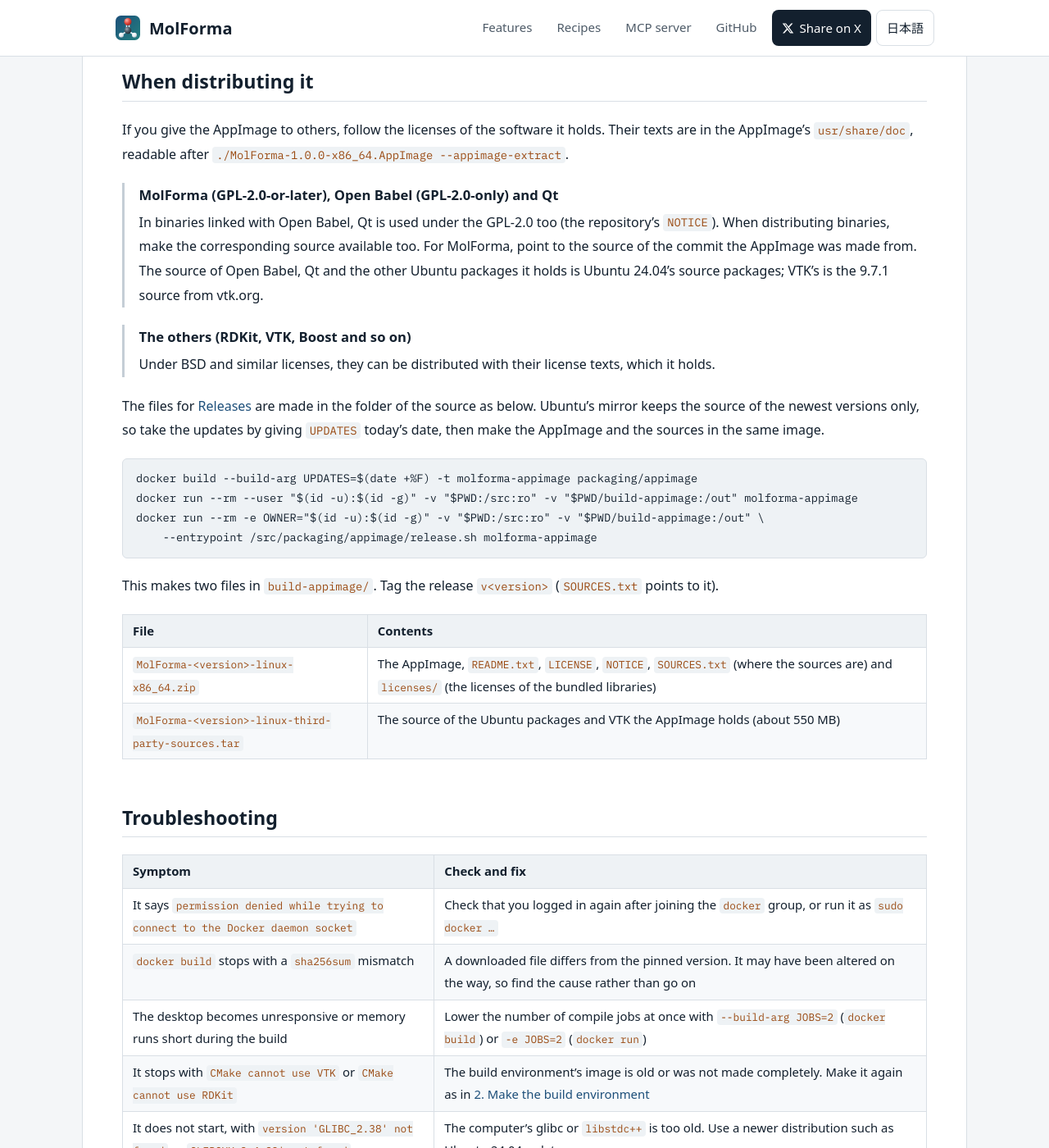
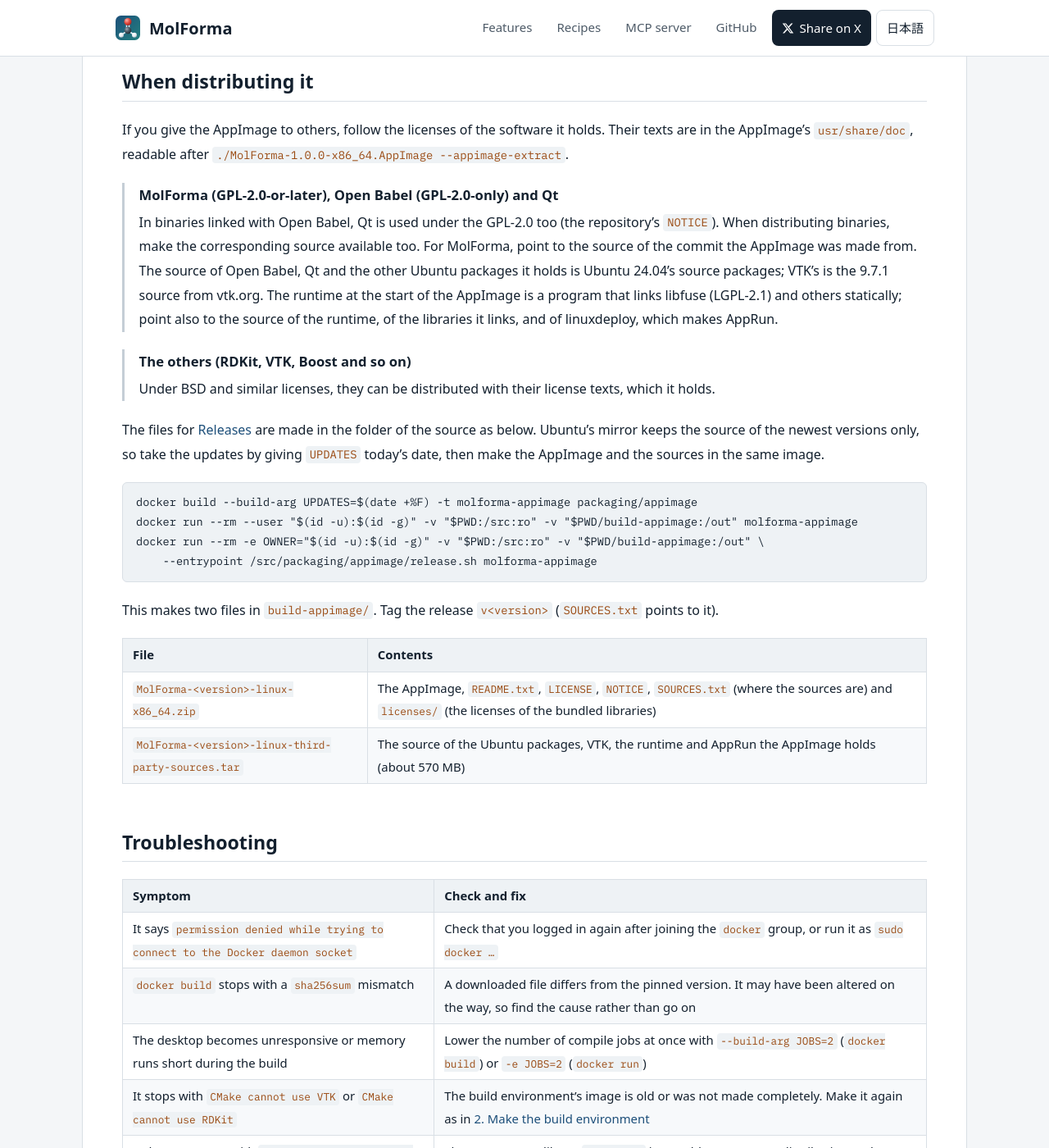
Before and after one commit to hnakada123/MolForma, a Jekyll site: the page built from docs/en/installation/appimage.md, in a window 1280 px wide and 1400 px high, scrolled down 4031 px. Shown: the whole window at 82% size. Built offline with Jekyll 4.4.1, drawn with Linux system fonts in a browser that asks for light colours; some web fonts are replaced; our own code applies the rules of GitHub Pages for plain Markdown files.

Commit message:
Put the runtime and AppRun sources in the tar of the Linux release
SOURCES.txt linked to the tags of the runtime and linuxdeploy, which do
not hold all of it. The runtime is a static program: it links libfuse
(LGPL-2.1), squashfuse and Alpine's musl, zstd, zlib and mimalloc.
linuxdeploy and its Qt plugin, which make AppRun and its hook, have
submodules that GitHub's archives leave out.

release.sh now puts these in the folder appimage of the tar, from pinned
commits and checksums. Alpine's versions are pinned by a commit of aports
from when the runtime was built, as its tag names none; they come with
Alpine's recipes and patches.

Co-Authored-By: Claude Opus 5.5 <noreply@anthropic.com>

```diff
--- a/docs/en/installation/appimage.md
+++ b/docs/en/installation/appimage.md
@@ -106,7 +106,7 @@ Delete the AppImage file. The application settings (`~/.config/MolForma/`), auto
 
 If you give the AppImage to others, follow the licenses of the software it holds. Their texts are in the AppImage's `usr/share/doc`, readable after `./MolForma-1.0.0-x86_64.AppImage --appimage-extract`.
 
-- **MolForma (GPL-2.0-or-later), Open Babel (GPL-2.0-only) and Qt**: In binaries linked with Open Babel, Qt is used under the GPL-2.0 too (the repository's `NOTICE`). When distributing binaries, make the corresponding source available too. For MolForma, point to the source of the commit the AppImage was made from. The source of Open Babel, Qt and the other Ubuntu packages it holds is Ubuntu 24.04's source packages; VTK's is the 9.7.1 source from vtk.org.
+- **MolForma (GPL-2.0-or-later), Open Babel (GPL-2.0-only) and Qt**: In binaries linked with Open Babel, Qt is used under the GPL-2.0 too (the repository's `NOTICE`). When distributing binaries, make the corresponding source available too. For MolForma, point to the source of the commit the AppImage was made from. The source of Open Babel, Qt and the other Ubuntu packages it holds is Ubuntu 24.04's source packages; VTK's is the 9.7.1 source from vtk.org. The runtime at the start of the AppImage is a program that links libfuse (LGPL-2.1) and others statically; point also to the source of the runtime, of the libraries it links, and of linuxdeploy, which makes AppRun.
 - **The others (RDKit, VTK, Boost and so on)**: Under BSD and similar licenses, they can be distributed with their license texts, which it holds.
 
 The files for [Releases](https://github.com/hnakada123/MolForma/releases) are made in the folder of the source as below. Ubuntu's mirror keeps the source of the newest versions only, so take the updates by giving `UPDATES` today's date, then make the AppImage and the sources in the same image.
@@ -123,7 +123,7 @@ This makes two files in `build-appimage/`. Tag the release `v<version>` (`SOURCE
 | File | Contents |
 | --- | --- |
 | `MolForma-<version>-linux-x86_64.zip` | The AppImage, `README.txt`, `LICENSE`, `NOTICE`, `SOURCES.txt` (where the sources are) and `licenses/` (the licenses of the bundled libraries) |
-| `MolForma-<version>-linux-third-party-sources.tar` | The source of the Ubuntu packages and VTK the AppImage holds (about 550 MB) |
+| `MolForma-<version>-linux-third-party-sources.tar` | The source of the Ubuntu packages, VTK, the runtime and AppRun the AppImage holds (about 570 MB) |
 
 ## Troubleshooting
 
```
Also changed, not shown: CLAUDE.md (+1 -1 lines), docs/installation/appimage.md (+2 -2 lines), 3 other files.
